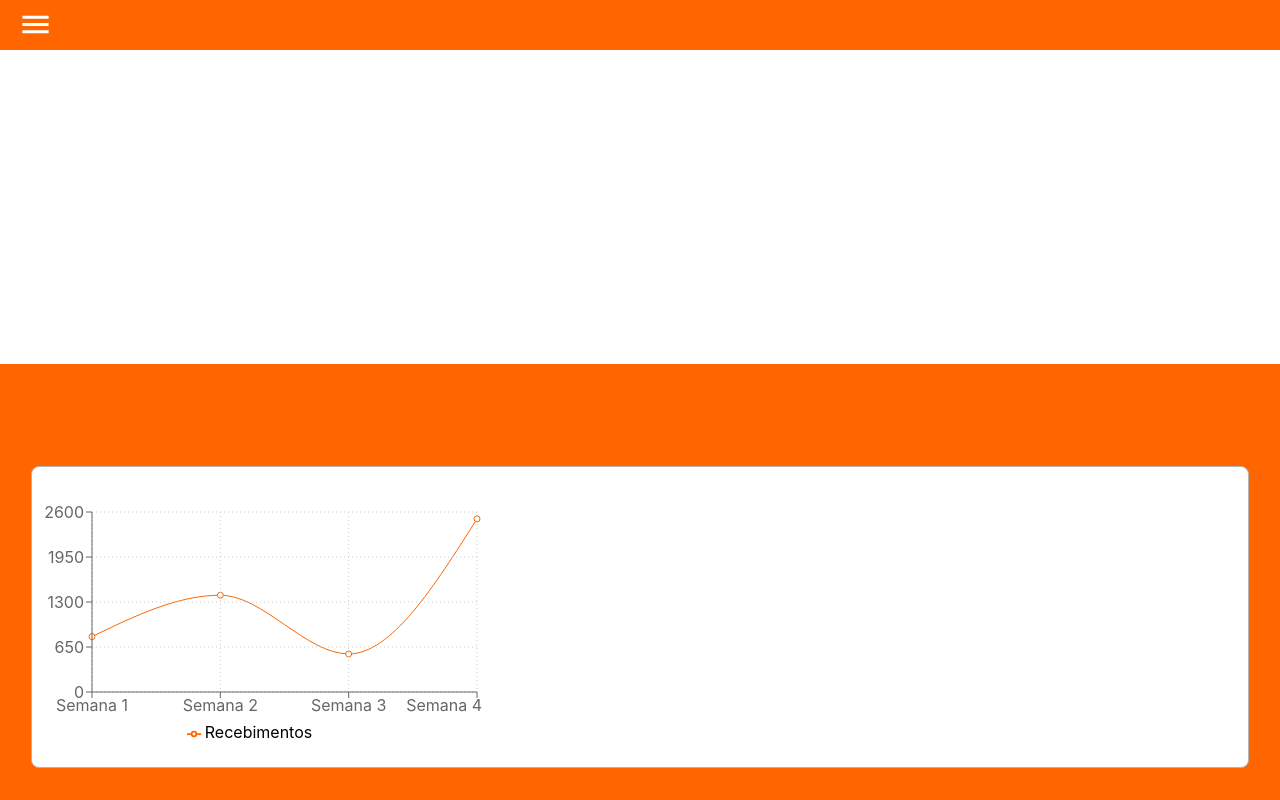
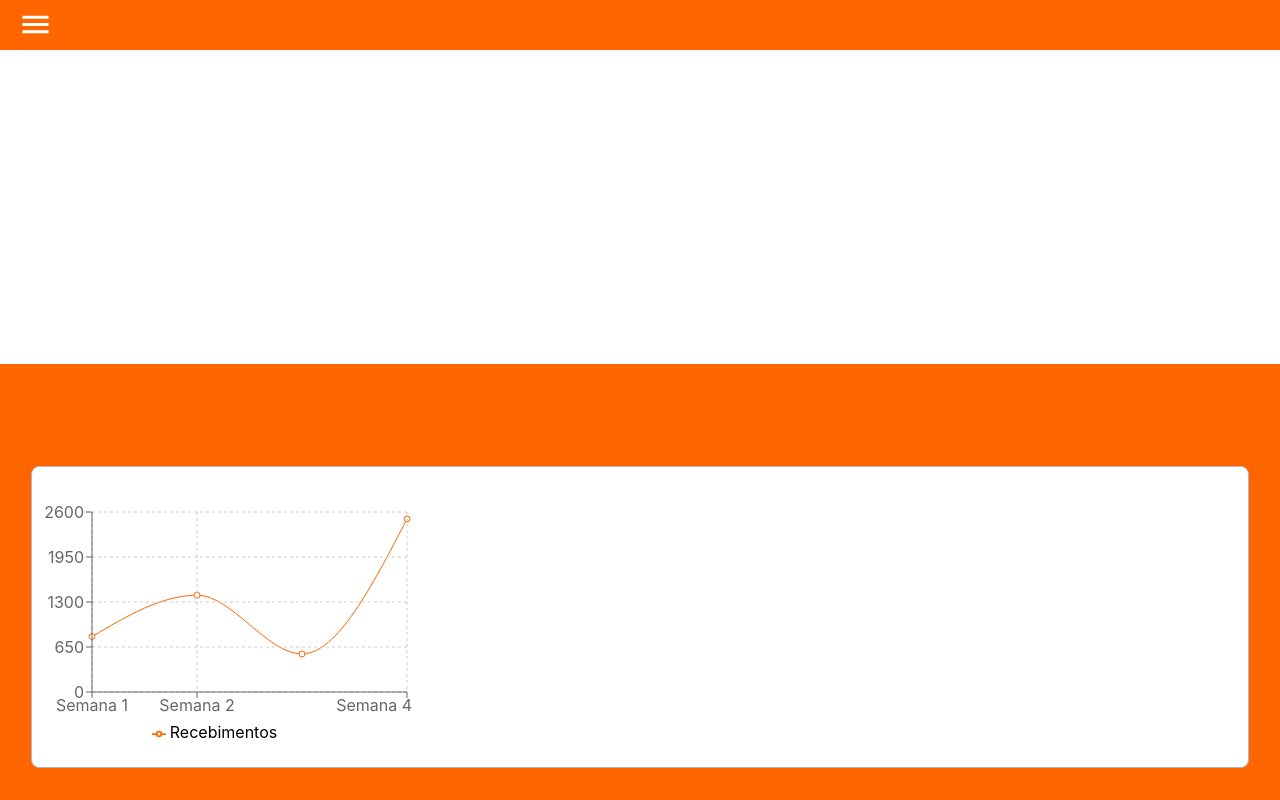
Before and after one commit to Rogerhsc/react-web-tcc, a React (Create React App) app: page /analitcs/1 in a window 1280 px wide. Shown: the top 800 px of the page. Built offline with nearby package versions, Linux system fonts and the light colour scheme.

Commit message:
Ajuestes grafico ao analitics

```diff
--- a/src/components/graph/index.js
+++ b/src/components/graph/index.js
@@ -7,22 +7,22 @@ import {
     YAxis,
     CartesianGrid,
     Tooltip,
-    Legend
+    Legend,
 } from 'recharts';
 
 
 const data = [
-    { name: 'Semana 1', Recebimentos: 800},
-    { name: 'Semana 2', Recebimentos: 1398 },
-    { name: 'Semana 3', Recebimentos: 550},
-    { name: 'Semana 4', Recebimentos: 2500 },
+    { name: 'Semana 1', Recebimentos: 800 },
+    { name: 'Semana 2', Recebimentos: 1398},
+    { name: 'Semana 3', Recebimentos: 550 },
+    { name: 'Semana 4', Recebimentos: 2500},
 ];
 export default class Graph extends Component {
     render() {
         return (
             <div>
                 <LineChart
-                    width={450}
+                    width={380}
                     height={275}
                     data={data}
                     margin={{top: 45, right: 5}}
@@ -33,7 +33,7 @@ export default class Graph extends Component {
                         stroke='#ff6600'
                         activeDot={{ r: 8 }}
                     />
-                    <CartesianGrid strokeDasharray='1 3' />
+                    <CartesianGrid strokeDasharray='3 3' />
                     <Tooltip />
                     <YAxis />
                     <XAxis dataKey='name' />
```
